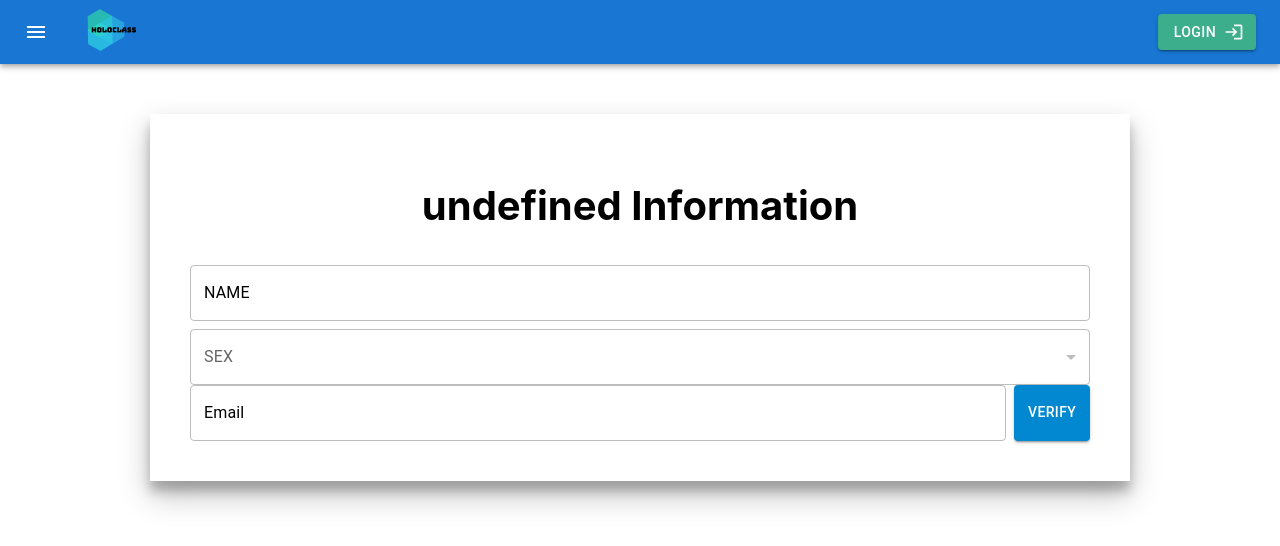
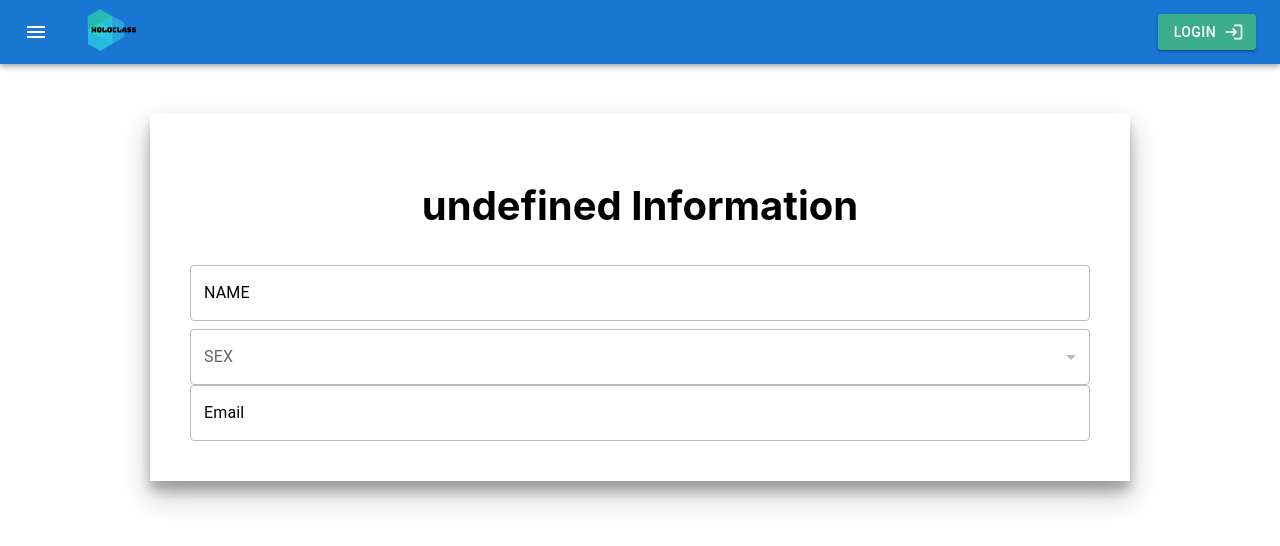
Before and after one commit to LnlyPineapple27/Classrooms-management-website, a React (Create React App) app: page /profile/1 in a window 1280 px wide. Shown: the top 546 px of the page. Built offline with nearby package versions, Linux system fonts and the light colour scheme; no server answers.

Commit message:
Verify email ok

```diff
--- a/src/APIs/accountAPI.js
+++ b/src/APIs/accountAPI.js
@@ -211,7 +211,7 @@ let accountAPI = {
         return fetch(fetchURL, fetchOption)
     },
     changePasswordByEmail: (email, vCode, newPwd) => {
-        const fetchURL = API_ORIGIN_URL + '/sids/'
+        const fetchURL = API_URL + '/password/forgot'
         const fetchOption = {
             method: 'PUT',
             headers: {
--- a/src/Components/Profile/index.jsx
+++ b/src/Components/Profile/index.jsx
@@ -50,6 +50,7 @@ export default function Profile() {
                 dob:profileInfoResult.dob.split('T')[0]},
                 SID: profileInfoResult.SID ?? "Not mapped yet."
             }
+            console.log(originData)
             setIsOwner(profileInfoResult.isOwner)
             setProfileInfo(originData)
             setVisibleInfo(visibleDataKeys.reduce((acc, curr) => ({...acc, [curr]: originData[curr]}), {}))
@@ -110,7 +111,10 @@ export default function Profile() {
     }
 
     const handleVerifyEmail = async () => {
-
+        const response = await userAPI.sendOTP(profileInfo.email)
+        console.log(response)
+        if(response.ok) setSuccess(true)
+        else setSuccess(false)
     }
 
     return (
@@ -246,15 +250,15 @@ export default function Profile() {
                                 flexGrow:1,
                             }}
                         />
-                        <Button
+                        {isOwner && <Button
                             sx={{ml: 1}}
                             variant="contained"
                             color="info"
-                            disabled={!isOwner && profileInfo['validate']}
+                            disabled={profileInfo.validate === 1}
                             onClick={handleVerifyEmail}
                         >
                             Verify
-                        </Button>
+                        </Button>}
                 </Stack>
                 {isOwner && (<div className="info-container__element button-group">
                     <Button
--- a/src/Components/VerifyPage/index.jsx
+++ b/src/Components/VerifyPage/index.jsx
@@ -11,12 +11,14 @@ export default function VerifyPage() {
 
     useEffect(() => {
         const email = query.get('email')
-        const vCode = query.get('v-code')
+        const vCode = query.get('code')
         const requestVerify = async () => {
             const response = await userAPI.verifyEmail({ email: email, vCode: vCode })
             setContent("")
             if(!response.ok) return setError(`Error ${response.status}: ${response.statusText}.`)
-            setContent(await response.json())
+            console.log()
+            const responseData = await response.json()
+            setContent(responseData.msg)
         }
         requestVerify()
     }, [])
```
